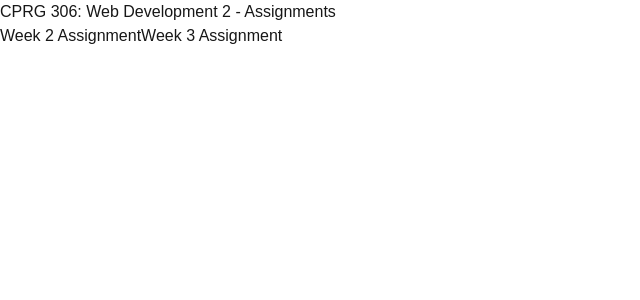
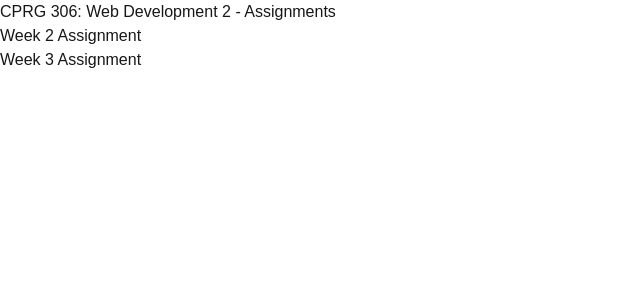
Before and after one commit to Parneetsandhu05/cprg306-assignments, a Next.js app: page / in a window 1280 px wide. Shown: the top 300 px of the page, without its empty margins (0-640 px from the left). Built offline with nearby package versions, Linux system fonts and the light colour scheme.

Commit message:
Added link for week 3

```diff
--- a/app/page.js
+++ b/app/page.js
@@ -4,10 +4,12 @@ export default function Home() {
   return (
     <main>
       <h1>CPRG 306: Web Development 2 - Assignments</h1>
-      <p>
+      <div>
         <Link href="/week-2">Week 2 Assignment</Link>
+      </div>
+      <div>
         <Link href="/week-3">Week 3 Assignment</Link>
-      </p>
+      </div>
     </main>
   );
 }
```
